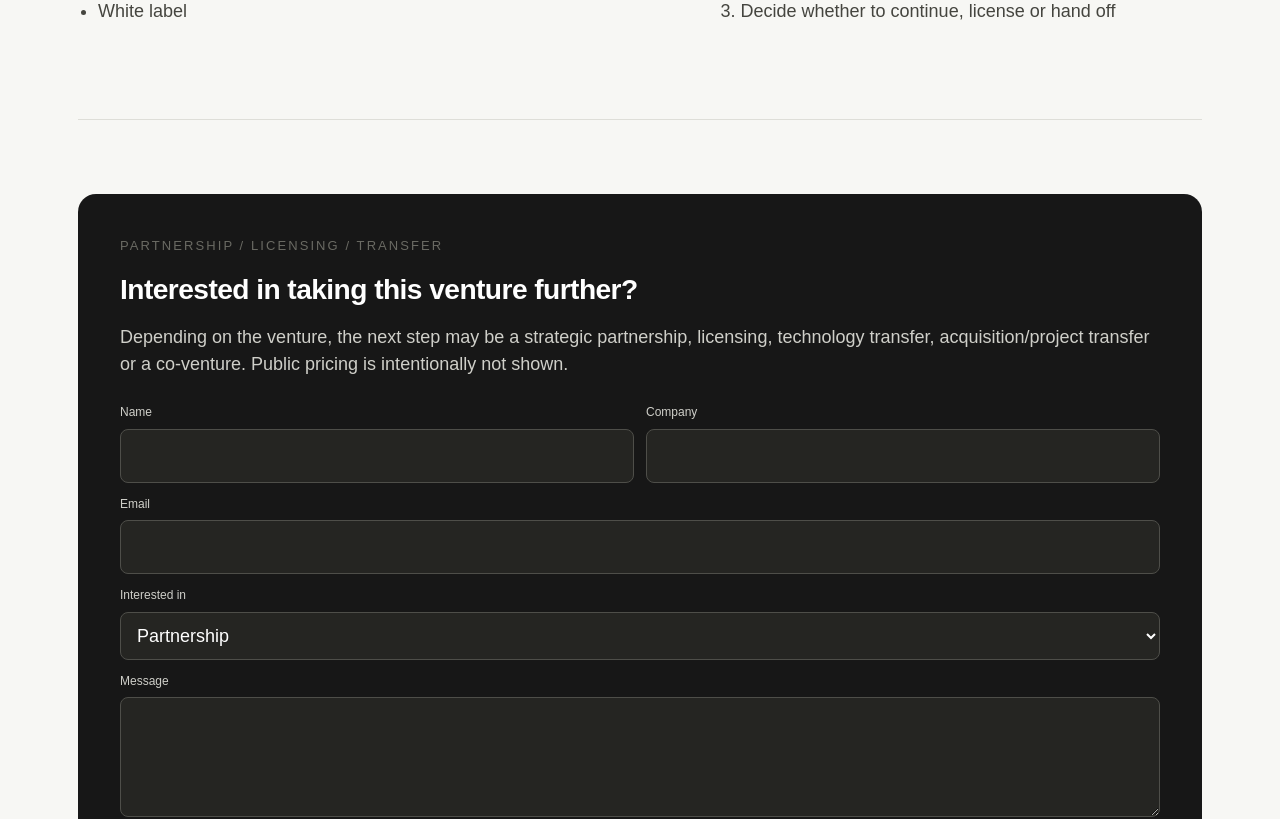
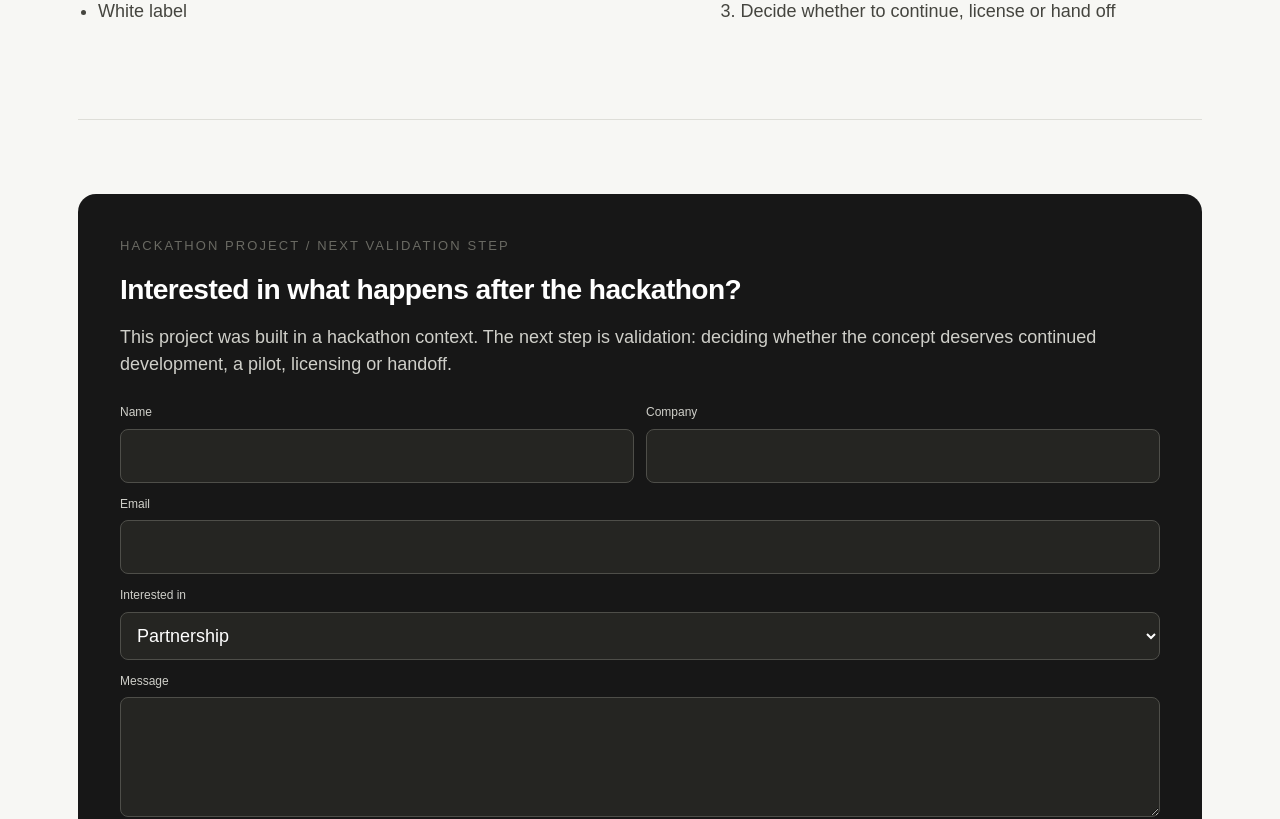
Before and after one commit to oikua66/damp-diagnostics, a Next.js app: page /en/ventures/ai-microwallet in a window 1280 px wide. Shown: the part 1900-2719 px from the top of the page. Built offline with nearby package versions, Linux system fonts and the light colour scheme; no server answers.

Commit message:
Make venture CTA reflect project maturity

```diff
--- a/app/[lang]/ventures/[slug]/page.tsx
+++ b/app/[lang]/ventures/[slug]/page.tsx
@@ -33,6 +33,10 @@ export default async function VenturePage({ params }: Props) {
   const venture = getVentureBySlug(slug);
   if (!venture) notFound();
 
+  const isInternalTool = venture.kind === 'tool' || venture.status === 'Internal Tool';
+  const isHackathonProject = venture.status === 'Hackathon Project';
+  const isPilotReady = venture.status === 'Pilot Ready';
+
   return (
     <main className={styles.page}>
       <SiteHeader lang={safeLang} languagePath={`/ventures/${venture.slug}`} />
@@ -45,7 +49,7 @@ export default async function VenturePage({ params }: Props) {
           <div className={styles.meta}><span className={styles.pill}>{venture.id}</span><span className={styles.pill}>{venture.stage}</span><span className={styles.pill}>{venture.status}</span></div>
           <div className={styles.actions}>
             {venture.production_url ? <a className={styles.primary} href={venture.production_url} target="_blank" rel="noreferrer">{venture.slug === 'checkopp' ? 'Open CheckOpp' : 'Open Live Product'} →</a> : null}
-            <a className={styles.secondary} href="#discuss">Discuss This Venture</a>
+            {!isInternalTool ? <a className={styles.secondary} href="#discuss">Discuss This Venture</a> : null}
           </div>
         </section>
 
@@ -54,21 +58,35 @@ export default async function VenturePage({ params }: Props) {
 
         <section className={styles.section}>
           <div className={styles.twoCol}>
-            <div className={styles.copy}><h2>Current Stage</h2><p>What already exists for this venture:</p><ul className={styles.assetList}>{venture.assets.map((asset) => <li key={asset}>{asset}</li>)}</ul></div>
+            <div className={styles.copy}><h2>Current Stage</h2><p>What already exists for this {isInternalTool ? 'tool' : 'venture'}:</p><ul className={styles.assetList}>{venture.assets.map((asset) => <li key={asset}>{asset}</li>)}</ul></div>
             <div className={styles.copy}><h2>Validation</h2>{venture.validation.length ? <ul className={styles.list}>{venture.validation.map((item) => <li key={`${item.type}-${item.name}`}><strong>{item.name}</strong>{item.status ? ` — ${item.status}` : ''}</li>)}</ul> : <p className={styles.validationEmpty}>No external validation is claimed publicly yet.</p>}</div>
           </div>
         </section>
 
-        <section className={styles.section}><div className={styles.twoCol}><div className={styles.copy}><h2>Business Model</h2><ul className={styles.list}>{venture.businessModel.map((item) => <li key={item}>{item}</li>)}</ul></div><div className={styles.copy}><h2>What Happens Next</h2><ol className={styles.list}>{venture.nextSteps.map((item) => <li key={item}>{item}</li>)}</ol></div></div></section>
+        <section className={styles.section}><div className={styles.twoCol}><div className={styles.copy}><h2>{isInternalTool ? 'Role' : 'Business Model'}</h2><ul className={styles.list}>{venture.businessModel.map((item) => <li key={item}>{item}</li>)}</ul></div><div className={styles.copy}><h2>What Happens Next</h2><ol className={styles.list}>{venture.nextSteps.map((item) => <li key={item}>{item}</li>)}</ol></div></div></section>
 
-        <section className={styles.section} id="discuss">
-          <div className={styles.contact}>
-            <div className={styles.eyebrow}>Partnership / Licensing / Transfer</div>
-            <h2>Interested in taking this venture further?</h2>
-            <p>Depending on the venture, the next step may be a strategic partnership, licensing, technology transfer, acquisition/project transfer or a co-venture. Public pricing is intentionally not shown.</p>
-            <VentureContactForm ventureId={venture.id} ventureName={venture.name} email={business.email} />
-          </div>
-        </section>
+        {isInternalTool ? (
+          <section className={styles.section}>
+            <div className={styles.contact}>
+              <div className={styles.eyebrow}>Internal Development Infrastructure</div>
+              <h2>Built to support the venture-building workflow.</h2>
+              <p>This is an internal working tool rather than a venture currently offered for partnership, licensing or transfer.</p>
+            </div>
+          </section>
+        ) : (
+          <section className={styles.section} id="discuss">
+            <div className={styles.contact}>
+              <div className={styles.eyebrow}>{isHackathonProject ? 'Hackathon Project / Next Validation Step' : isPilotReady ? 'Pilot / Collaboration' : 'Partnership / Licensing / Transfer'}</div>
+              <h2>{isHackathonProject ? 'Interested in what happens after the hackathon?' : isPilotReady ? 'Interested in testing this in a real pilot?' : 'Interested in taking this venture further?'}</h2>
+              <p>{isHackathonProject
+                ? 'This project was built in a hackathon context. The next step is validation: deciding whether the concept deserves continued development, a pilot, licensing or handoff.'
+                : isPilotReady
+                  ? 'The working MVP is ready for a focused real-world pilot. A pilot can test the workflow, collect feedback and determine whether further productization or partnership makes sense.'
+                  : 'Depending on the venture, the next step may be a strategic partnership, licensing, technology transfer, acquisition/project transfer or a co-venture. Public pricing is intentionally not shown.'}</p>
+              <VentureContactForm ventureId={venture.id} ventureName={venture.name} email={business.email} />
+            </div>
+          </section>
+        )}
       </div>
     </main>
   );
```
